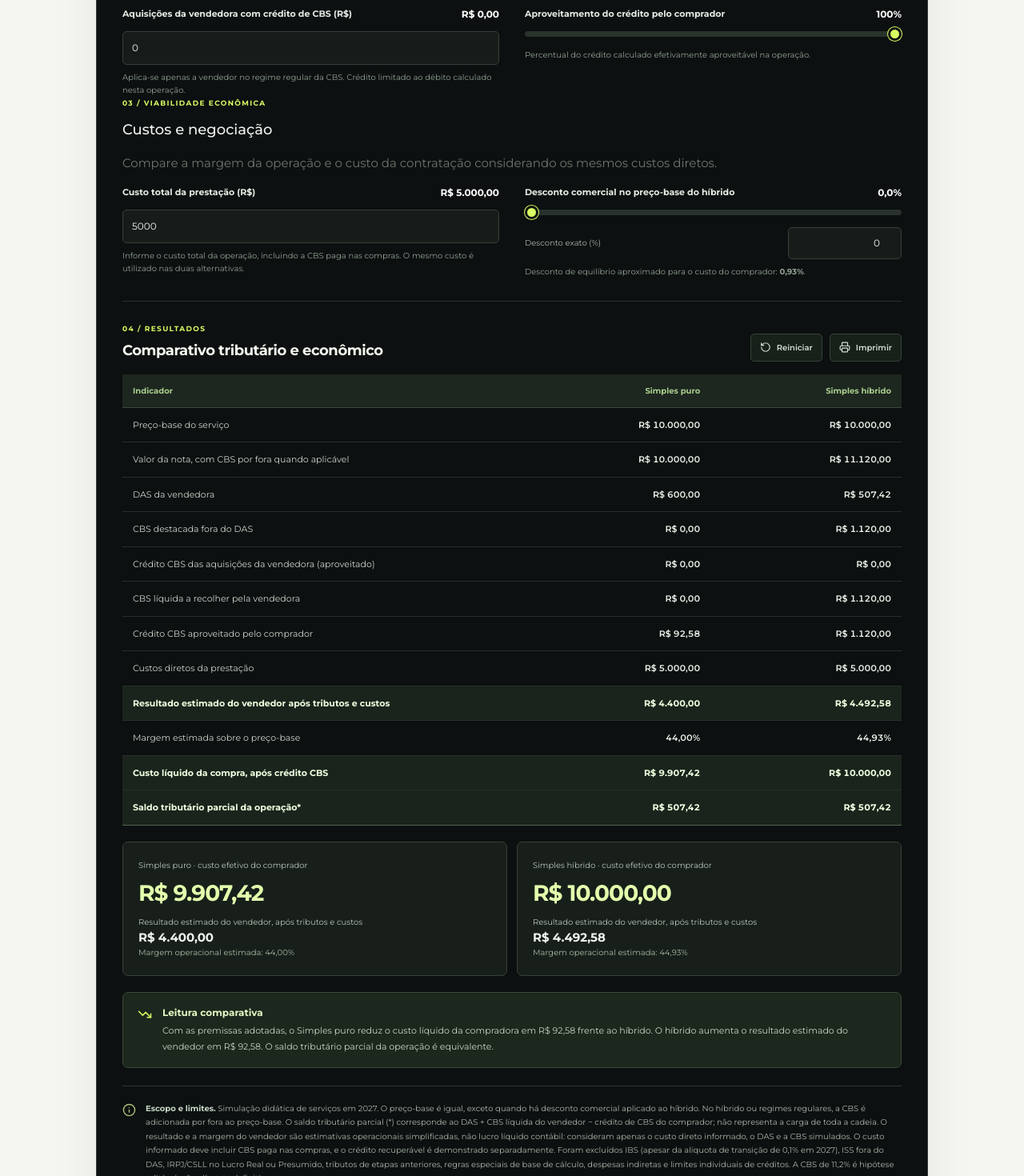
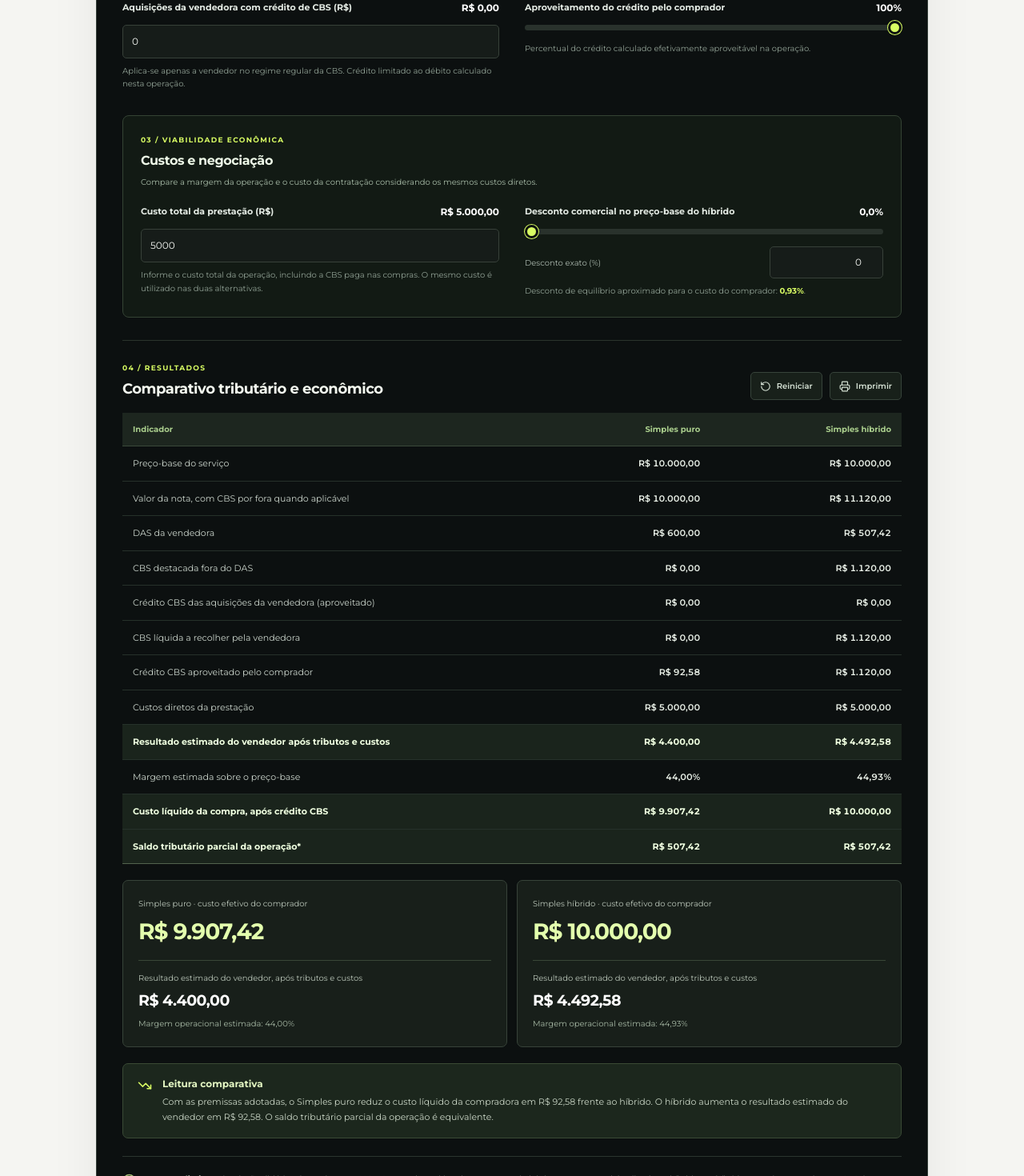
Before and after one commit to evoluagency/Training, a Next.js app: page /simulador/melhorregime in a window 1280 px wide. Shown: the part 960-2430 px from the top of the page at 80% size. Built offline with nearby package versions, Linux system fonts and the light colour scheme.

Commit message:
style(simulador): generic parties and operational-margin controls

```diff
--- a/app/simulador/melhorregime/melhorregime.css
+++ b/app/simulador/melhorregime/melhorregime.css
@@ -93,3 +93,18 @@
 @media(max-width:740px){.evsim-main{padding:36px 16px 60px}.evsim-intro{align-items:start}.evsim-year{display:none}.evsim-intro p{font-size:12px}.evsim-card{padding:21px 18px}.evsim-parties,.evsim-inputs{grid-template-columns:1fr;gap:19px}.evsim-inputs .evsim-wide{grid-column:auto}.evsim-cardtop{flex-wrap:wrap}.evsim-summary{grid-template-columns:1fr}.evsim-resulthead{align-items:flex-start;flex-wrap:wrap}.evsim-bottom{flex-direction:column}.evsim-bottom .evsim-footer-label{align-self:start}}
 @media(max-width:440px){.evsim-header{height:67px;padding:0 16px}.evsim-brand img{width:102px}.evsim-brand span{padding-left:8px;font-size:9px}.evsim-home{font-size:0;gap:0}.evsim-home svg{height:21px;width:21px}.evsim-card{padding:19px 13px}.evsim-intro h1{font-size:33px}.evsim-fieldhead{flex-wrap:wrap}.evsim-radios{flex-direction:column}.evsim-resulthead h3{font-size:17px}.evsim-table{font-size:10px}.evsim-inputrow>span{font-size:9px}.evsim-inputrow input{width:115px;min-width:115px}}
 @media print{.evsim{background:white}.evsim-header,.evsim-footer,.evsim-actions,.evsim-bottom{display:none!important}.evsim-main{padding:0;width:100%}.evsim-card{box-shadow:none}.evsim-card,.evsim-summary article{print-color-adjust:exact;-webkit-print-color-adjust:exact}.evsim-intro{margin-bottom:12px}.evsim-intro h1{font-size:25px}.evsim-card{padding:18px}.evsim-inputs{gap:13px}.evsim-footnote p{font-size:8px}}
+
+/* Identificação genérica das partes e análise econômica, sem nomes comerciais. */
+.evsim-party-role{font-size:13px;font-weight:700;color:#eff6ec;letter-spacing:-.01em;margin:0 0 15px;line-height:1.4}
+.evsim-economics{margin-top:30px;padding:23px 22px;border:1px solid #344334;border-radius:8px;background:#121a14}
+.evsim-economics-heading{margin-bottom:20px}
+.evsim-economics-heading .evsim-section-index{margin-bottom:8px}
+.evsim-economics-heading h3{font-size:16px;font-weight:700;color:#eef9e8;margin:0 0 6px;letter-spacing:-.025em}
+.evsim-economics-heading p{margin:0;font-size:10px;color:#a8bca8;line-height:1.7}
+.evsim-economics .evsim-hint strong{color:#d8fc63}
+.evsim-summary-margin{border-top:1px solid #394737;margin-top:15px;padding-top:14px;display:grid;gap:6px}
+.evsim-summary-margin span{font-size:10px;line-height:1.55;color:#b8c7b6}
+.evsim-summary-margin b{font-size:19px;font-weight:700;color:#fff;letter-spacing:-.025em;overflow-wrap:anywhere}
+.evsim-summary-margin small{font-size:10px;color:#c1d9ab}
+@media(max-width:740px){.evsim-economics{padding:19px 15px;margin-top:23px}}
+@media print{.evsim-economics{print-color-adjust:exact;-webkit-print-color-adjust:exact}}
```
